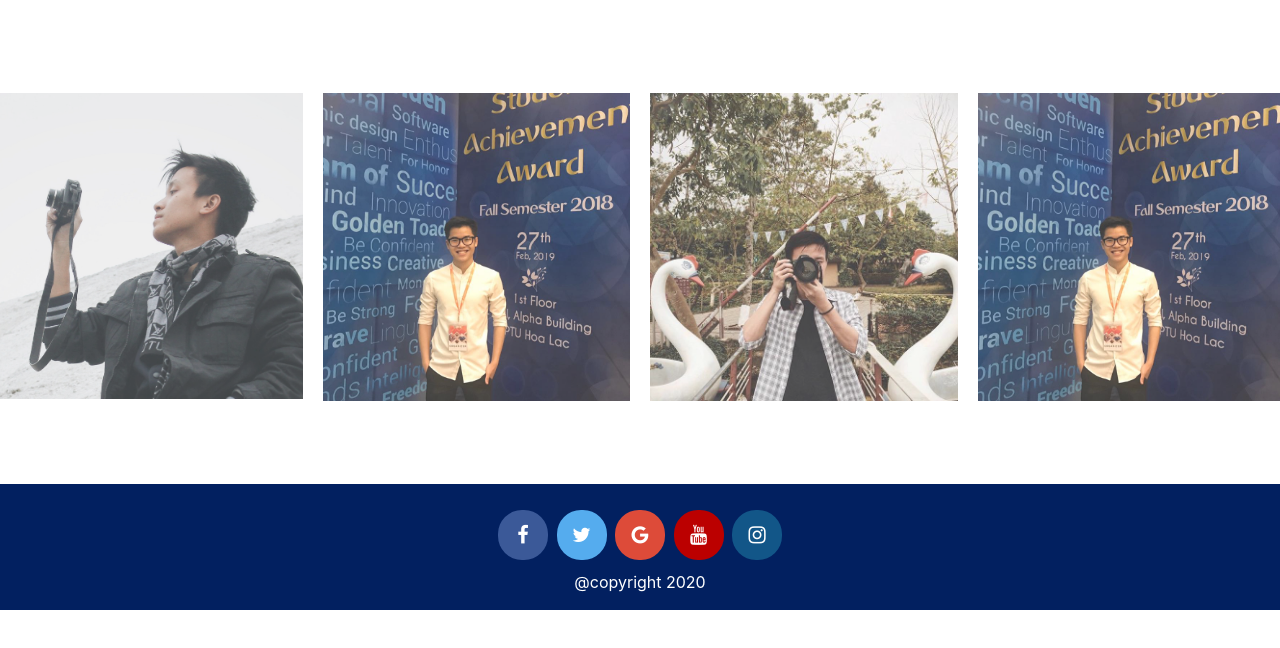
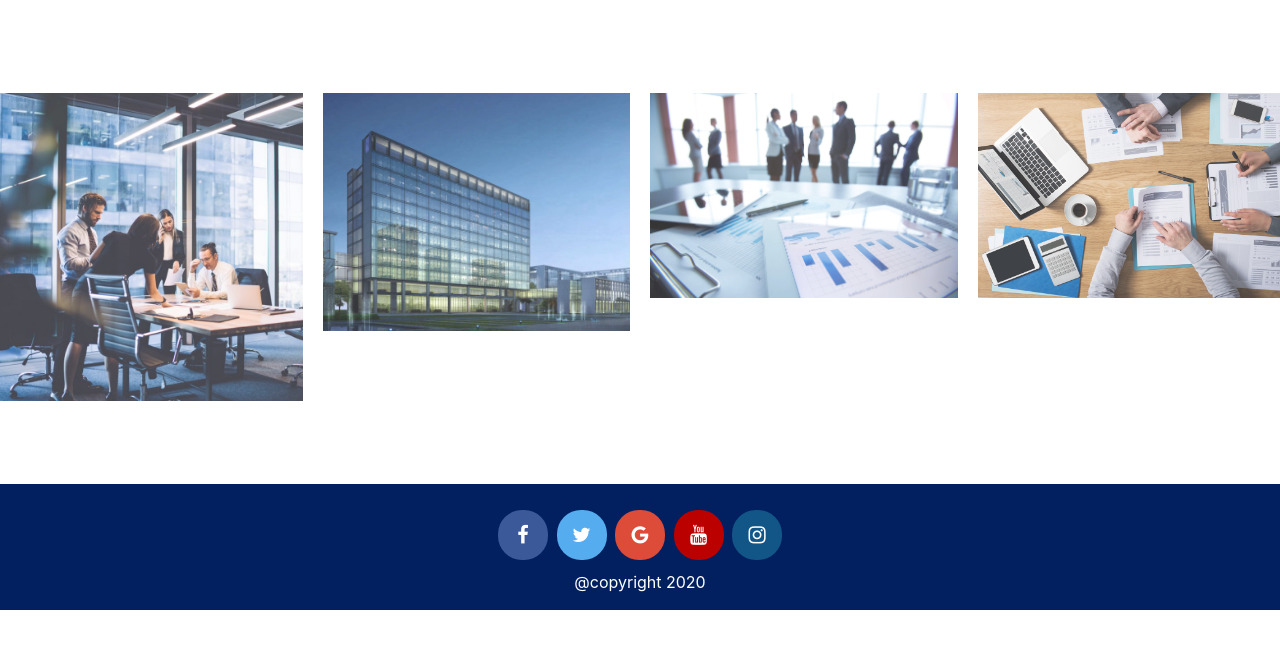
Before and after one commit to dinhduc2304/ductdha130315.github.io, a plain HTML site: page Gallery.html in a window 1280 px wide. Shown: the part 190-838 px from the top of the page. Drawn offline with nearby package versions, Linux system fonts and the light colour scheme.

Commit message:
Update Gallery.html

```diff
--- a/Gallery.html
+++ b/Gallery.html
@@ -203,16 +203,16 @@
   <br><br>
 <div class="row">
   <div class="column">
-    <img src="image\duc.jpg" alt="Nature" style="width: 100%" onclick="myFunction(this);">
+    <img src="image\gallery1.jpg" alt="Nature" style="width: 100%" onclick="myFunction(this);">
   </div>
   <div class="column">
-    <img src="image\cuong.jpg" alt="Snow" style="width: 100%" onclick="myFunction(this);">
+    <img src="image\gallery2.jpg" alt="Snow" style="width: 100%" onclick="myFunction(this);">
   </div>
   <div class="column">
-    <img src="image\duc3.jpg" alt="Mountains" style="width: 100%" onclick="myFunction(this);">
+    <img src="image\gallery3.jpg" alt="Mountains" style="width: 100%" onclick="myFunction(this);">
   </div>
   <div class="column">
-    <img src="image\cuong.jpg" alt="Lights" style="width: 100%" onclick="myFunction(this);">
+    <img src="image\gallery4.jpg" alt="Lights" style="width: 100%" onclick="myFunction(this);">
   </div>
 
 </div>
```
